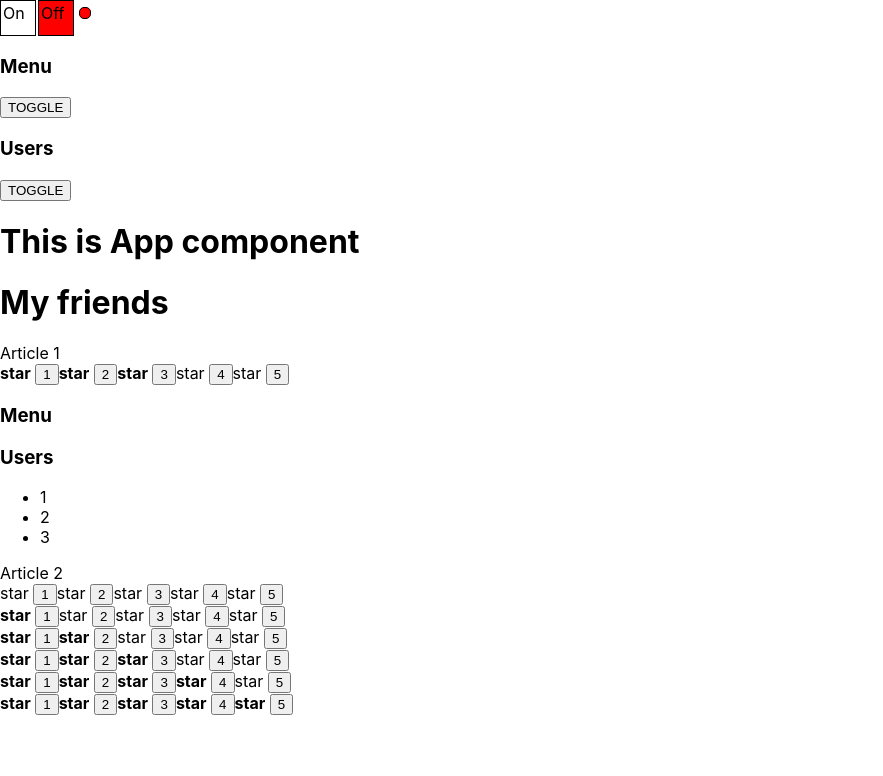
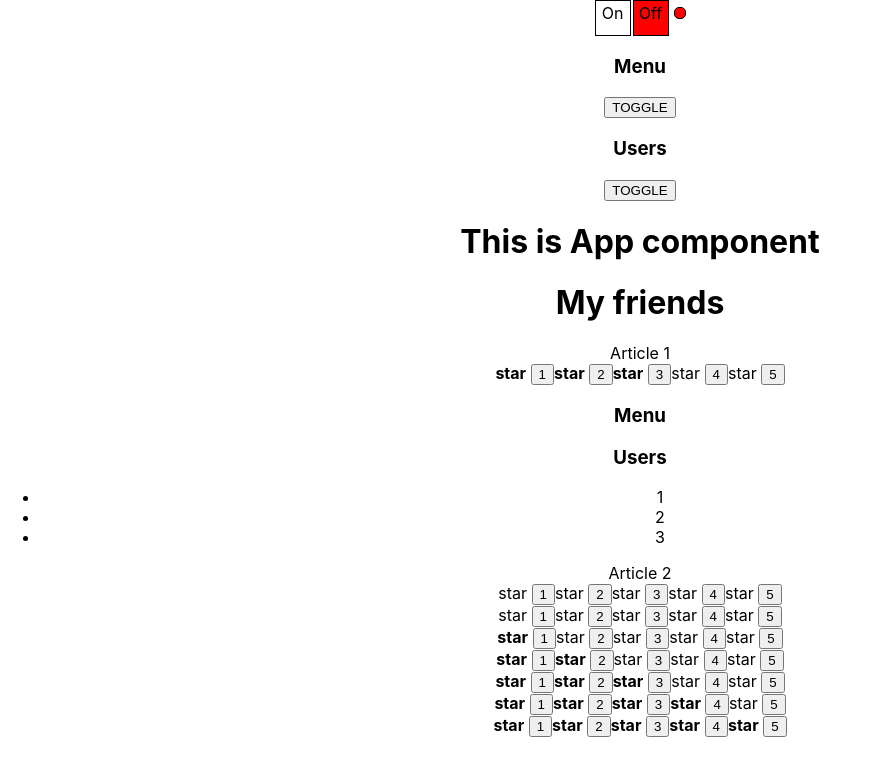
Before and after one commit to alekseiveprev/ReactTS_kabzda_kak_podrobno, a React (Create React App) app: page / in a window 1280 px wide. Shown: the top 776 px of the page, without its empty margins (0-883 px from the left). Built offline with nearby package versions, Linux system fonts and the light colour scheme.

Commit message:
init: start 07-task

```diff
--- a/src/App.css
+++ b/src/App.css
@@ -1,8 +1,12 @@
 .App {
   text-align: center;
+
+
+ /*  width: 600px;
+  margin: 20px auto; */
 }
 
-.App-logo {
+/* .App-logo {
   height: 40vmin;
   pointer-events: none;
 }
@@ -35,4 +39,4 @@
   to {
     transform: rotate(360deg);
   }
-}
+} */
--- a/src/App.tsx
+++ b/src/App.tsx
@@ -4,10 +4,11 @@ import Accordion from './components/Accordion/Accordion';
 import OnOff from './components/OnOff/OnOff';
 import { Raiting } from './components/Raiting/Raiting';
 import UncontrolledAccordion from './components/UncontrolledAccordion/UncontrolledAccordion';
+import { UncontrolledRaiting } from './UncontrolledRating/UncontrolledRating';
 
 function App() {
   return (
-    <div>
+    <div className={'App'}>
       <OnOff />
       {/* <OnOff on={true} />
       <OnOff on={false} /> */}
@@ -20,6 +21,7 @@ function App() {
       <Accordion titleValue={'Menu'} collapsed={true} />
       <Accordion titleValue={'Users'} collapsed={false} />
       Article 2
+      <UncontrolledRaiting />
       <Raiting value={0} />
       <Raiting value={1} />
       <Raiting value={2} />
--- /dev/null
+++ b/src/UncontrolledRating/UncontrolledRating.tsx
@@ -0,0 +1,66 @@
+import React, { useState } from 'react';
+
+type RaitingPropsType = {
+  //value: 0 | 1 | 2 | 3 | 4 | 5;
+};
+
+let selected: boolean;
+export function UncontrolledRaiting(props: RaitingPropsType) {
+  console.log('Raiting rendering');
+
+  let [value, setValue] = useState(false);
+
+  return (
+    <div>
+      <Star selected={value > 0} />
+      <button>1</button>
+      <Star selected={value > 1} />
+      <button>2</button>
+      <Star selected={value > 2} />
+      <button>3</button>
+      <Star selected={value > 3} />
+      <button>4</button>
+      <Star selected={value > 4} />
+      <button>5</button>
+
+      {/* <Star />
+      <button
+        onClick={() => {
+          setSelected(true);
+        }}
+      >
+        1
+      </button>
+      <Star />
+      <button>2</button>
+      <Star />
+      <button>3</button>
+      <Star />
+      <button>4</button>
+      <Star />
+      <button>5</button> */}
+    </div>
+  );
+
+
+}
+
+type StarPropsType = {
+  selected: boolean;
+};
+
+function Star(props: StarPropsType) {
+  //debugger
+  console.log('Star rendering');
+  /*{ props.selected === true && return (<span><b>star</b> </span>) }   // какаято хрень у меня*/
+
+  if (props.selected === true) {
+    return (
+      <span>
+        <b>star</b>{' '}
+      </span>
+    );
+  } else {
+    return <span>star </span>;
+  }
+}
--- a/src/components/Raiting/Raiting.tsx
+++ b/src/components/Raiting/Raiting.tsx
@@ -1,21 +1,46 @@
-import React from "react";
+import React, { useState } from 'react';
 
 type RaitingPropsType = {
-    value: 0 | 1 | 2 | 3 | 4 | 5
-}
+  value: 0 | 1 | 2 | 3 | 4 | 5;
+};
 
+let selected: boolean;
 export function Raiting(props: RaitingPropsType) {
-    console.log("Raiting rendering");
+  console.log('Raiting rendering');
+
+  //let [selected, setSelected] = useState(false);
 
   return (
     <div>
-            <Star selected={props.value > 0}/><button>1</button>
-            <Star selected={props.value > 1}/><button>2</button>
-            <Star selected={props.value > 2}/><button>3</button>
-            <Star selected={props.value > 3}/><button>4</button>
-            <Star selected={props.value > 4}/><button>5</button>
+      <Star selected={props.value > 0} />
+      <button>1</button>
+      <Star selected={props.value > 1} />
+      <button>2</button>
+      <Star selected={props.value > 2} />
+      <button>3</button>
+      <Star selected={props.value > 3} />
+      <button>4</button>
+      <Star selected={props.value > 4} />
+      <button>5</button>
+
+      {/* <Star />
+      <button
+        onClick={() => {
+          setSelected(true);
+        }}
+      >
+        1
+      </button>
+      <Star />
+      <button>2</button>
+      <Star />
+      <button>3</button>
+      <Star />
+      <button>4</button>
+      <Star />
+      <button>5</button> */}
     </div>
-    )
+  );
 
   /*if (props.value === 0) {
         return (
@@ -92,23 +117,24 @@ export function Raiting(props: RaitingPropsType) {
             <Star selected={false}/>
         </div>
     )*/
-
-
 }
 
 type StarPropsType = {
-    selected: boolean
-}
+  selected: boolean;
+};
 
 function Star(props: StarPropsType) {
   //debugger
-    console.log("Star rendering");
+  console.log('Star rendering');
   /*{ props.selected === true && return (<span><b>star</b> </span>) }   // какаято хрень у меня*/
 
-
   if (props.selected === true) {
-        return (<span><b>star</b> </span>)
+    return (
+      <span>
+        <b>star</b>{' '}
+      </span>
+    );
   } else {
-        return (<span>star </span>)
+    return <span>star </span>;
   }
 }
--- a/src/components/UncontrolledAccordion/UncontrolledAccordion.tsx
+++ b/src/components/UncontrolledAccordion/UncontrolledAccordion.tsx
@@ -1,18 +1,22 @@
-import React from "react";
+import React, { useState } from "react";
 
 type AccordionPropsType = {
     titleValue: string
-    collapsed: boolean
+  //  collapsed: boolean
 }
 
 function UncontrolledAccordion(props: AccordionPropsType) {
     console.log("Accordion rendering");
-const collapsed = true;
+//const collapsed = true;
+
+let [collapsed, setCollapsed] = useState(true);
 
     return (
         <div>
             <AccordionTitle title={props.titleValue}/>
-           <button>TOGGLE</button>
+           <button onClick={() => {
+          setCollapsed(!collapsed);
+        }} > TOGGLE</button>
             {  !collapsed && <AccordionBody/>}
         </div>
     )
```
Lines whose indentation alone changed are shown as unchanged.
